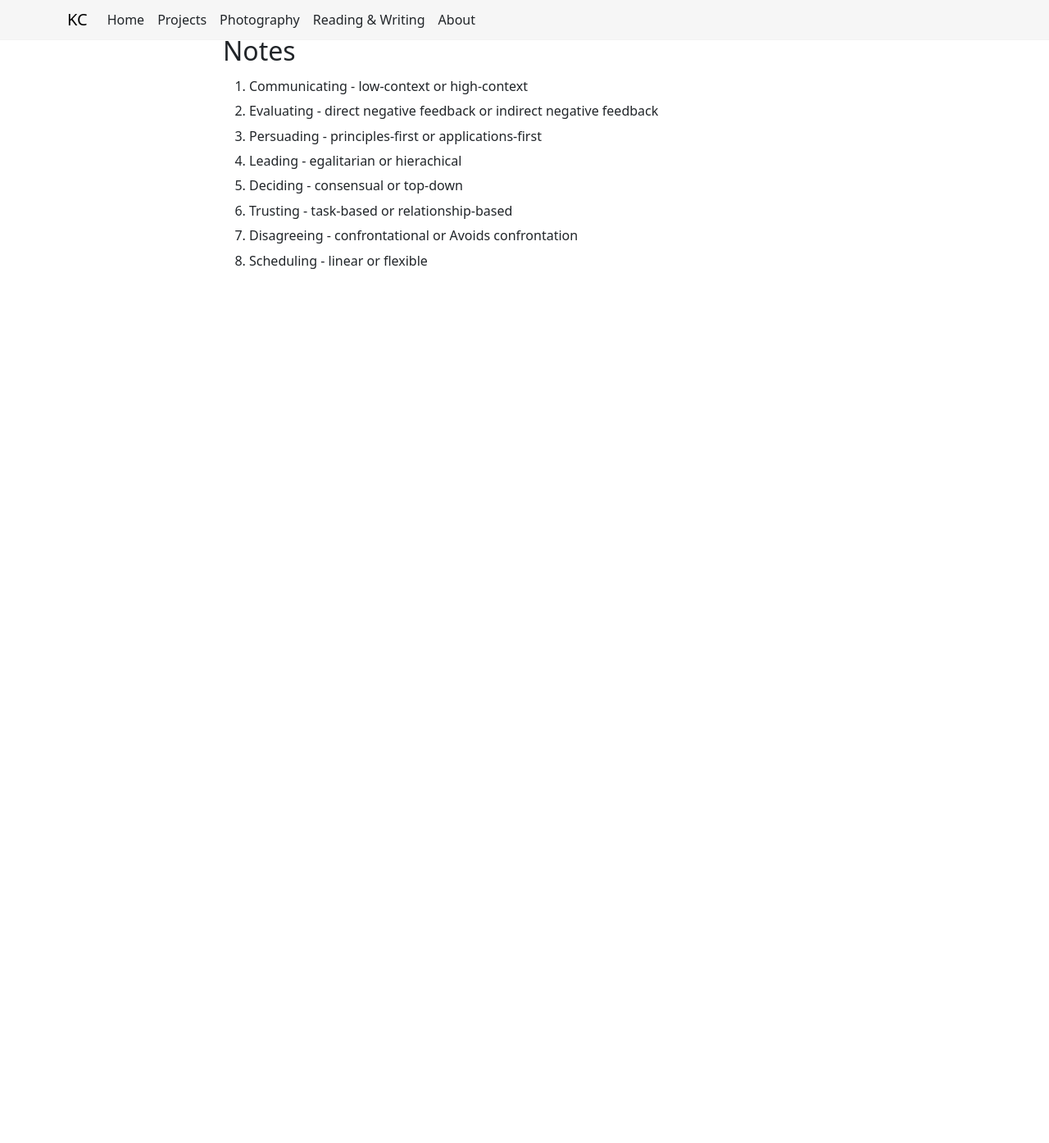
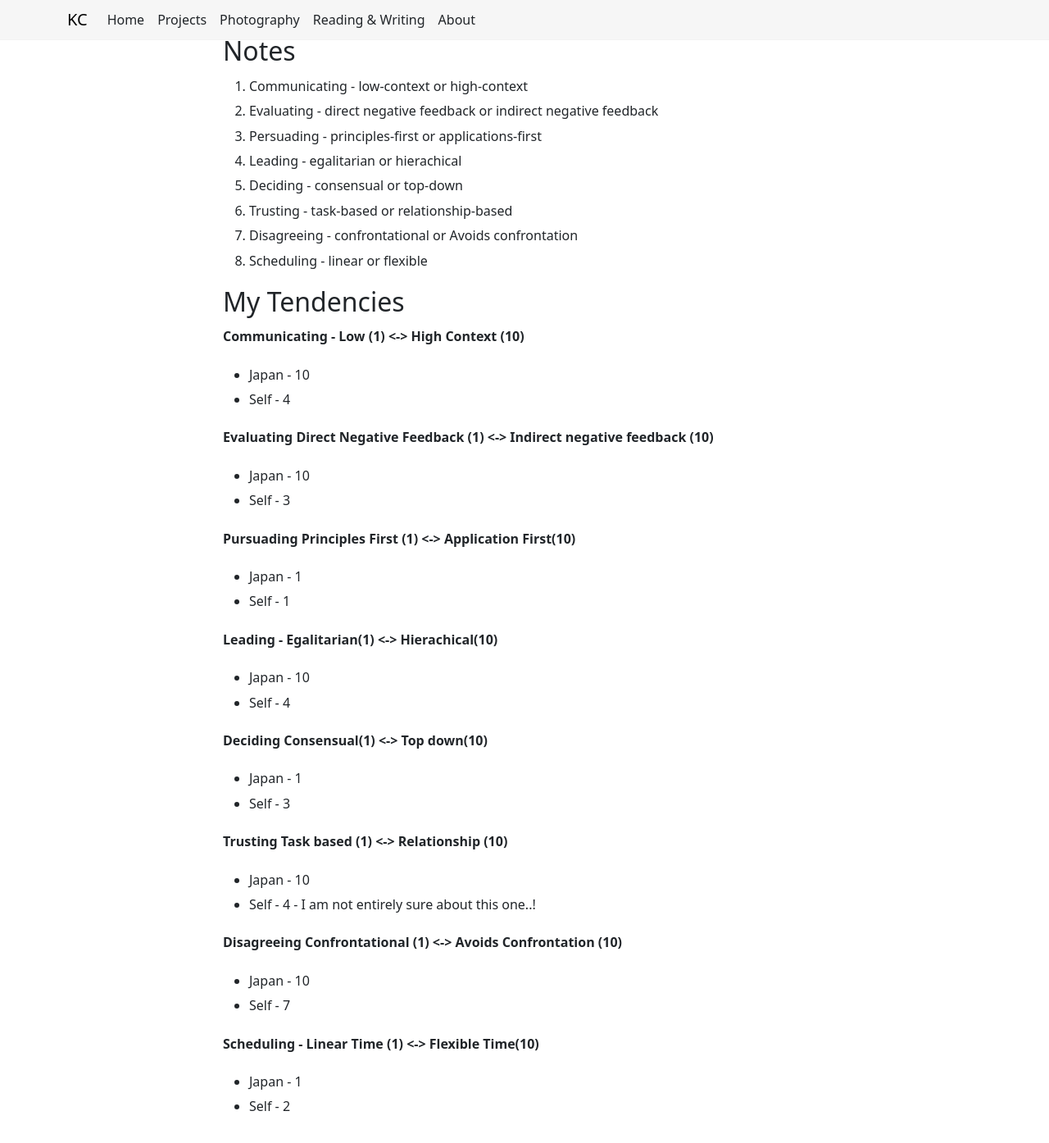
Before and after one commit to katychung/Homepage, a Jekyll site: the page built from _posts/2024-06-01-culture-map.markdown, in a window 1280 px wide and 1400 px high, scrolled down 523 px. Shown: the top 1394 px of the window at 82% size. Built offline with Jekyll 4.4.1, drawn with Linux system fonts in a browser that asks for light colours; nearby versions of some CDN libraries; library files that are not in the unit come from our copies; before the commit the page ends 920 px from its top, so only the background shows below that.

Commit message:
update post

```diff
--- a/_posts/2024-06-01-culture-map.markdown
+++ b/_posts/2024-06-01-culture-map.markdown
@@ -19,3 +19,37 @@ tags: book
 6. Trusting - task-based or relationship-based
 7. Disagreeing - confrontational or Avoids confrontation
 8. Scheduling - linear or flexible
+
+## My Tendencies
+
+**Communicating - Low (1) <-> High Context (10)**
+- Japan - 10
+- Self - 4
+
+**Evaluating Direct Negative Feedback (1) <-> Indirect negative feedback (10)**
+- Japan - 10
+- Self - 3
+
+**Pursuading Principles First (1) <-> Application First(10)**
+- Japan - 1
+- Self - 1
+
+**Leading - Egalitarian(1) <-> Hierachical(10)**
+- Japan - 10
+- Self - 4
+
+**Deciding Consensual(1) <-> Top down(10)**
+- Japan - 1
+- Self - 3
+
+**Trusting Task based (1) <-> Relationship (10)**
+- Japan - 10
+- Self - 4 - I am not entirely sure about this one..!
+
+**Disagreeing Confrontational (1) <-> Avoids Confrontation (10)**
+- Japan - 10
+- Self - 7
+
+**Scheduling - Linear Time (1) <-> Flexible Time(10)**
+- Japan - 1
+- Self - 2
```
